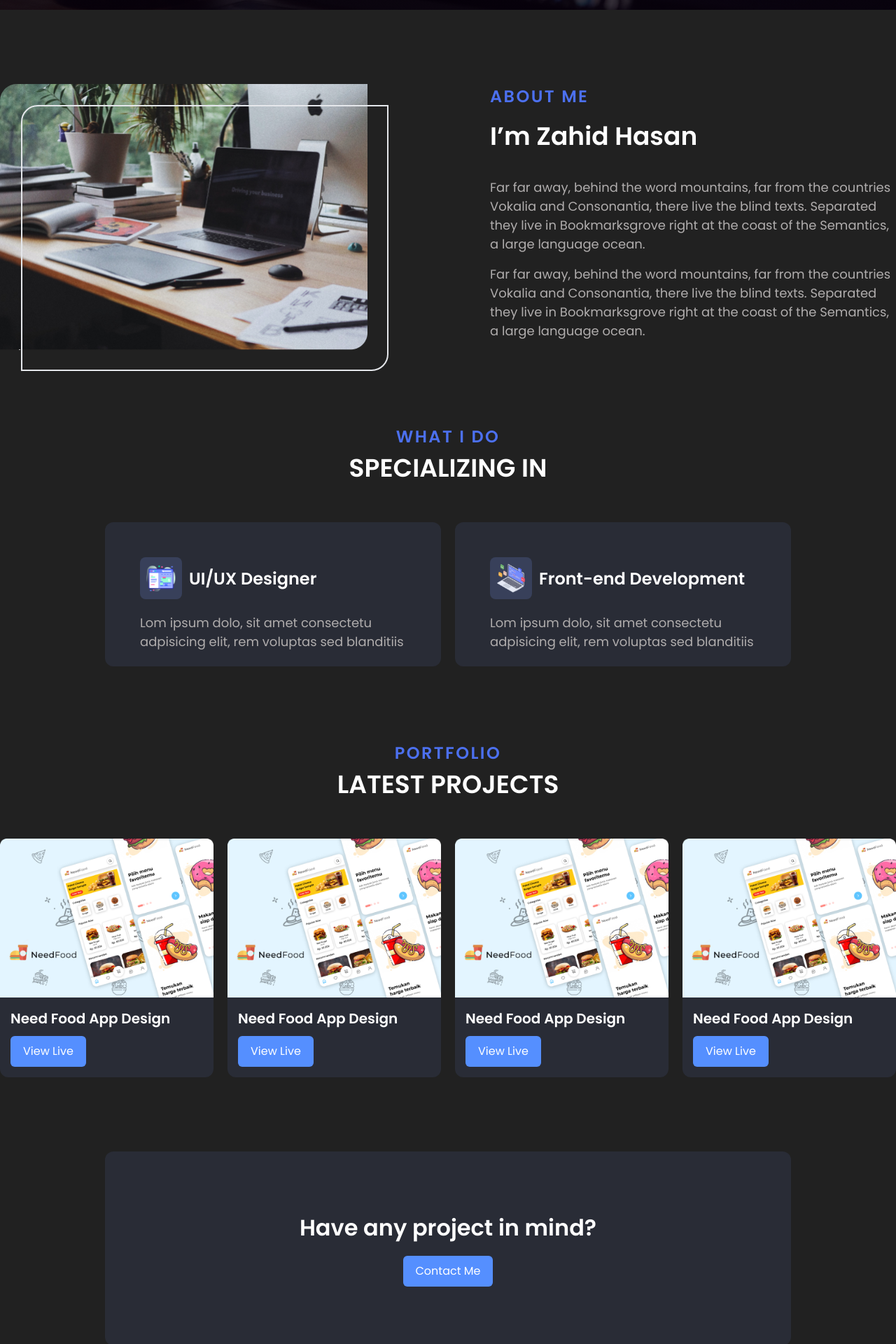
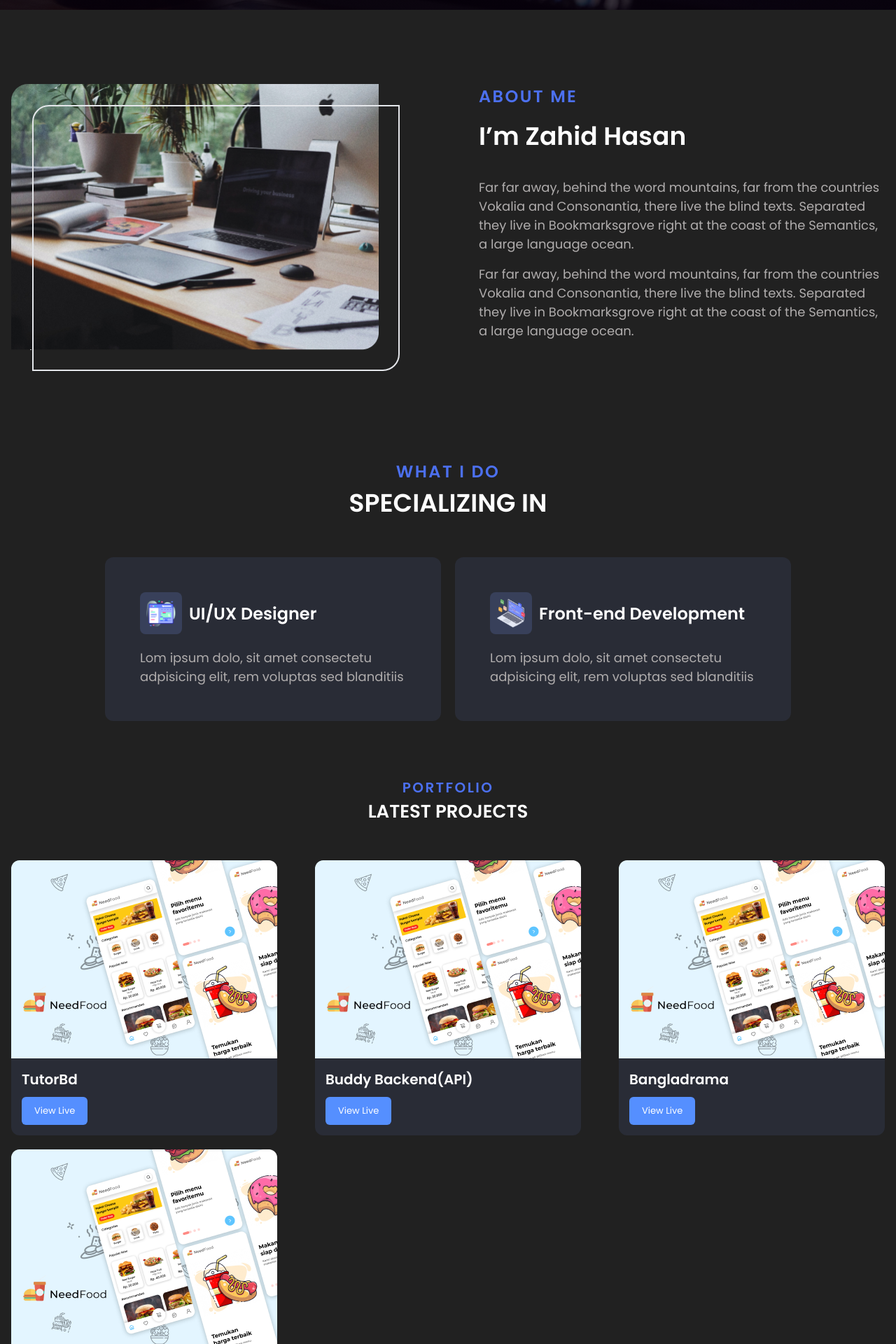
Before and after one commit to zahid-self/portfolio, a Next.js app: page / in a window 1280 px wide. Shown: the part 680-2600 px from the top of the page at 70% size. Built offline with nearby package versions, Linux system fonts and the light colour scheme.

Commit message:
feat:make landing page resnponsive

```diff
--- a/src/components/About.tsx
+++ b/src/components/About.tsx
@@ -3,20 +3,20 @@ import React from 'react'
 
 const About = () => {
   return (
-    <div className="container mx-auto mt-[106px]">
-      <div className="flex justify-between">
-        <div className='w-[525px] h-auto relative'>
+    <div className="container mx-auto mt-[60px] md:mt-[80px] lg:mt-[106px] px-4">
+      <div className="md:flex justify-between gap-[50px]">
+        <div className='w-full md:w-1/2 lg:w-[525px] h-auto relative mb-[50px] lg:gap-[50px]'>
           <Image className='z-50' src='/image_left.png' width={525} height={380} alt='' />
           <span className='absolute top-[30px] left-[30px] w-full h-full rounded-tl-[24px] rounded-br-[24px] rounded-tr-none rounded-bl-none border-[2px] border-[solid] border-[#FFF]] z-0'></span>
         </div>
 
-        <div className='w-[580px]'>
-          <p className='text-[#4C70EF] font-Poppins text-[24px] not-italic font-semibold leading-[normal] tracking-[2.4px] uppercase mb-[12px]'>about me</p>
-          <h5 className='text-[#FFF] font-Poppins text-[36px] not-italic font-semibold leading-[normal] mb-[32px]'>I’m Zahid Hasan</h5>
-          <p className='text-[#B0ADAD] font-Poppins text-[18px] not-italic font-normal leading-[normal] mb-[16px]'>
+        <div className='w-full md:w-1/2 lg:w-[580px]'>
+          <p className='text-[#4C70EF] font-Poppins text-[16px] lg:text-[24px] not-italic font-semibold leading-[normal] tracking-[2.4px] uppercase mb-[12px]'>about me</p>
+          <h5 className='text-[#FFF] font-Poppins text-[26px] lg:text-[36px] not-italic font-semibold leading-[normal] mb-[32px]'>I’m Zahid Hasan</h5>
+          <p className='text-[#B0ADAD] font-Poppins text-[14px] lg:text-[18px] not-italic font-normal leading-[normal] mb-[16px]'>
             Far far away, behind the word mountains, far from the countries Vokalia and Consonantia, there live the blind texts. Separated they live in Bookmarksgrove right at the coast of the Semantics, a large language ocean.
           </p>
-          <p className='text-[#B0ADAD] font-Poppins text-[18px] not-italic font-normal leading-[normal]'>
+          <p className='text-[#B0ADAD] font-Poppins text-[14px] lg:text-[18px] not-italic font-normal leading-[normal]'>
             Far far away, behind the word mountains, far from the countries Vokalia and Consonantia, there live the blind texts. Separated they live in Bookmarksgrove right at the coast of the Semantics, a large language ocean.
           </p>
         </div>
--- a/src/components/Contact.tsx
+++ b/src/components/Contact.tsx
@@ -2,12 +2,12 @@ import React from 'react'
 
 const Contact = () => {
   return (
-    <section className='container mx-auto mt-[106px] flex justify-center'>
-      <div className='w-[980px] h-[277px] flex-shrink-0 rounded-[12px] bg-[#292C36] flex flex-col justify-center items-center'>
-        <p className='text-[#FFF] text-[32px] not-italic font-semibold leading-[normal] text-center'>
+    <section className='container mx-auto mt-[106px] flex justify-center px-4'>
+      <div className='w-full lg:w-[980px] h-[277px] flex-shrink-0 rounded-[12px] bg-[#292C36] flex flex-col justify-center items-center'>
+        <p className='text-[#FFF] text-[16px] md:text-[25px] lg:text-[32px] not-italic font-semibold leading-[normal] text-center'>
           Have any project in mind?
         </p>
-        <button className='mt-4 inline-flex px-[18px] py-[10px] items-start gap-[10px] rounded-[6px] bg-[#558FFF]'>
+        <button className='mt-4 inline-flex text-[12px] px-[12px] py-[4px] lg:text[18px] lg:text-[18px] lg:py-[10px] items-start gap-[10px] rounded-[6px] bg-[#558FFF]'>
           Contact Me
         </button>
       </div>
--- a/src/components/Footer.tsx
+++ b/src/components/Footer.tsx
@@ -3,10 +3,10 @@ import React from 'react'
 const Footer = () => {
   return (
     <footer className='w-full h-[156px] flex-shrink-0 bg-[#292C36] mt-[106px] flex flex-col justify-center items-center'>
-      <p className='text-[#FFF] text-[32px] not-italic font-semibold leading-[normal] text-center'>
+      <p className='text-[#FFF] text-[16px] md:text-[25px] lg:text-[32px] not-italic font-semibold leading-[normal] text-center'>
         Have any project in mind?
       </p>
-      <p>COPYRIGHT © 20233 CV ZAHID.</p>
+      <p className='text-[12px] md:text-[20px] lg:text-[32px]'>COPYRIGHT © 20233 CV ZAHID.</p>
     </footer>
   )
 }
--- a/src/components/Navigation.tsx
+++ b/src/components/Navigation.tsx
@@ -2,9 +2,9 @@ import React from 'react'
 
 const Navigation = () => {
   return (
-    <nav className='container mx-auto flex justify-between h-[36px] flex-shrink-0 py-8'>
-      <h1 className='text-[#FFF] font-poppins text-[24px] not-italic font-bold leading-[normal]'>Zahid Hasan</h1>
-      <ul className='flex gap-[50px] uppercase'>
+    <nav className='container mx-auto md:flex justify-between items-center h-[36px] flex-shrink-0 py-8 px-4'>
+      <h1 className='text-[#FFF] font-poppins not-italic font-bold text-[20px] md:text-[30px] md:leading-[normal] mb-[10px] md:mb-[0px]'>Zahid Hasan</h1>
+      <ul className='flex gap-[20px] md:gap-[50px] text-[12px] md:text-[15px] lg:text-[20px] uppercase'>
         <li><a href="#">About</a></li>
         <li><a href="#">What i do</a></li>
         <li><a href="#">Work</a></li>
--- a/src/components/Projects.tsx
+++ b/src/components/Projects.tsx
@@ -1,40 +1,17 @@
 import Image from 'next/image'
 import React from 'react'
+import SingleProject from './SingleProject'
 
 const Projects = () => {
   return (
-    <section className='container mx-auto mt-[106px]'>
-      <h5 className='text-[#4C70EF] font-Poppins text-[24px] not-italic font-semibold leading-[normal] tracking-[2.4px] text-center uppercase mb-[12x]'>portfolio</h5>
-      <h3 className='text-[#FFF] font-Poppins text-[36px] not-italic font-semibold text-center leading-[normal] mb-[50px] uppercase'>latest projects</h3>
-      <div className='flex justify-between gap-[20px]'>
-        <div className='rounded-tl-none rounded-br-[12px] rounded-tr-none rounded-bl-[12px] bg-[#292C36]'>
-          <Image src={'/portfolio1.png'} width={380} height={283} alt='' />
-          <div className='p-[15px]'>
-            <p className='text-[#FFF] text-[20px] not-italic font-semibold leading-[normal] mb-[10px]'>Need Food App Design</p>
-            <button className='inline-flex px-[18px] py-[10px] items-start gap-[10px] rounded-[6px] bg-[#558FFF]'>View Live</button>
-          </div>
-        </div>
-        <div className='rounded-tl-none rounded-br-[12px] rounded-tr-none rounded-bl-[12px] bg-[#292C36]'>
-          <Image src={'/portfolio1.png'} width={380} height={283} alt='' />
-          <div className='p-[15px]'>
-            <p className='text-[#FFF] text-[20px] not-italic font-semibold leading-[normal] mb-[10px]'>Need Food App Design</p>
-            <button className='inline-flex px-[18px] py-[10px] items-start gap-[10px] rounded-[6px] bg-[#558FFF]'>View Live</button>
-          </div>
-        </div>
-        <div className='rounded-tl-none rounded-br-[12px] rounded-tr-none rounded-bl-[12px] bg-[#292C36]'>
-          <Image src={'/portfolio1.png'} width={380} height={283} alt='' />
-          <div className='p-[15px]'>
-            <p className='text-[#FFF] text-[20px] not-italic font-semibold leading-[normal] mb-[10px]'>Need Food App Design</p>
-            <button className='inline-flex px-[18px] py-[10px] items-start gap-[10px] rounded-[6px] bg-[#558FFF]'>View Live</button>
-          </div>
-        </div>
-        <div className='rounded-tl-none rounded-br-[12px] rounded-tr-none rounded-bl-[12px] bg-[#292C36]'>
-          <Image src={'/portfolio1.png'} width={380} height={283} alt='' />
-          <div className='p-[15px]'>
-            <p className='text-[#FFF] text-[20px] not-italic font-semibold leading-[normal] mb-[10px]'>Need Food App Design</p>
-            <button className='inline-flex px-[18px] py-[10px] items-start gap-[10px] rounded-[6px] bg-[#558FFF]'>View Live</button>
-          </div>
-        </div>
+    <section className='container mx-auto mt-[60px] md:mt-[80px] mt-[106px] px-4'>
+      <h5 className='text-[#4C70EF] font-Poppins text-[15px] md:text-[20px] text-[24px] not-italic font-semibold leading-[normal] tracking-[2.4px] text-center uppercase mb-[12x]'>portfolio</h5>
+      <h3 className='text-[#FFF] font-Poppins text-[22px] md:text-[26px] text-[36px] not-italic font-semibold text-center leading-[normal] mb-[50px] uppercase'>latest projects</h3>
+      <div className='md:flex lg:flex-wrap lg:justify-between 2xl:flex-nowrap 2xl:flex-nowrap gap-[20px]'>
+        <SingleProject imageURL='/portfolio1.png' title='TutorBd' link='https://tutorbd.net/' />
+        <SingleProject imageURL='/portfolio1.png' title='Buddy Backend(API)' link='#' />
+        <SingleProject imageURL='/portfolio1.png' title='Bangladrama' link='http://web.bangladrama.mobi/' />
+        <SingleProject imageURL='/portfolio1.png' title='Dugdugi' link='https://dugdugi.mobi/' />
       </div>
     </section>
   )
--- /dev/null
+++ b/src/components/SingleProject.tsx
@@ -0,0 +1,25 @@
+import Image from 'next/image'
+import Link from 'next/link'
+import React from 'react'
+
+interface SingleProjectPrps {
+  imageURL: string,
+  title: string,
+  link: string
+}
+
+const SingleProject = ({ imageURL, title, link }: SingleProjectPrps) => {
+  return (
+    <div className='rounded-tl-none rounded-br-[12px] rounded-tr-none rounded-bl-[12px] bg-[#292C36] mb-[20px] md:mb-[0px]'>
+      <div className='w-full h-auto lg:w-[300px] lg:h-[203px] xl:w-[380px] xl:h-[283px]'>
+        <Image src={imageURL} width={380} height={283} alt='' />
+      </div>
+      <div className='p-[10px] md:p-[12px] lg:p-[15px]'>
+        <p className='text-[#FFF] text-[16px] md:text-[17px] lg:text-[20px] not-italic font-semibold leading-[normal] mb-[10px]'>{title}</p>
+        <Link href={link} className='inline-flex text-[13px] px-[15px] py-[7px] lg:px-[18px] lg:py-[10px] items-start gap-[10px] rounded-[6px] bg-[#558FFF]'>View Live</Link>
+      </div>
+    </div>
+  )
+}
+
+export default SingleProject
--- a/src/components/Skills.tsx
+++ b/src/components/Skills.tsx
@@ -3,33 +3,33 @@ import React from 'react'
 
 const Skills = () => {
   return (
-    <section className='container mx-auto mt-[106px]'>
+    <section className='container mx-auto mt-[60px] md:mt-[80px] lg:mt-[106px] px-4'>
       <h5 className='text-[#4C70EF] font-Poppins text-[24px] not-italic font-semibold leading-[normal] tracking-[2.4px] text-center uppercase mb-[12x]'>what i do</h5>
-      <h3 className='text-[#FFF] font-Poppins text-[36px] not-italic font-semibold text-center leading-[normal] mb-[50px]'>SPECIALIZING IN</h3>
-      <div className='flex justify-center gap-[20px]'>
-        <div className='w-[480px] h-[206px] flex-shrink-0 rounded-[12px] bg-[#292C36] p-[50px]'>
+      <h3 className='text-[#FFF] font-Poppins text-[26px] lg:text-[36px] not-italic font-semibold text-center leading-[normal] mb-[50px]'>SPECIALIZING IN</h3>
+      <div className='md:flex md:justify-center gap-[20px] flex-col md:flex-row'>
+        <div className='w-full md:w-[350px] lg:w-[480px] lg:w-[480px] h-full flex-shrink-0 rounded-[12px] bg-[#292C36] p-[30px] lg:p-[50px] mb-4 md:mb-0'>
           <div className="flex gap-[10px] mb-[20px]">
-            <div className='flex rounded-[8px] bg-[#38405A] w-[60px] h-[60px] justify-center items-center'>
+            <div className='flex rounded-[8px] bg-[#38405A] w-[35px] h-[35px] lg:w-[60px] lg:h-[60px] justify-center items-center p-[5px] lg:p-[0px]'>
               <Image width={42} height={42} src={'/ui_ux.svg'} alt='' />
             </div>
-            <p className='text-[#FFF] font-Poppins text-[24px] not-italic font-semibold leading-[normal] flex items-center'>
+            <p className='text-[#FFF] font-Poppins text-[16px] lg:text-[24px] not-italic font-semibold leading-[normal] flex items-center'>
               UI/UX Designer
             </p>
           </div>
-          <p className='text-[#B0ADAD] text-[18px] not-italic font-normal leading-[normal]'>
+          <p className='text-[#B0ADAD] text-[12px] lg:text-[18px] not-italic font-normal leading-[normal]'>
             Lom ipsum dolo, sit amet consectetu adpisicing elit, rem voluptas sed blanditiis
           </p>
         </div>
-        <div className='w-[480px] h-[206px] flex-shrink-0 rounded-[12px] bg-[#292C36] p-[50px]'>
+        <div className='w-full md:w-[350px] lg:w-[480px] h-full flex-shrink-0 rounded-[12px] bg-[#292C36] p-[30px] lg:p-[50px]'>
           <div className="flex gap-[10px] mb-[20px]">
-            <div className='flex rounded-[8px] bg-[#38405A] w-[60px] h-[60px] justify-center items-center'>
+            <div className='flex rounded-[8px] bg-[#38405A] w-[35px] h-[35px] lg:w-[60px] lg:h-[60px] justify-center items-center p-[5px] lg:p-[0px]'>
               <Image width={42} height={42} src={'/development.svg'} alt='' />
             </div>
-            <p className='text-[#FFF] font-Poppins text-[24px] not-italic font-semibold leading-[normal] flex items-center'>
+            <p className='text-[#FFF] font-Poppins text-[16px] lg:text-[24px] not-italic font-semibold leading-[normal] flex items-center'>
               Front-end Development
             </p>
           </div>
-          <p className='text-[#B0ADAD] text-[18px] not-italic font-normal leading-[normal]'>
+          <p className='text-[#B0ADAD] text-[12px] lg:text-[18px] not-italic font-normal leading-[normal]'>
             Lom ipsum dolo, sit amet consectetu adpisicing elit, rem voluptas sed blanditiis
           </p>
         </div>
```
Also changed, not shown: src/components/Hero.tsx (+7 -7 lines).
